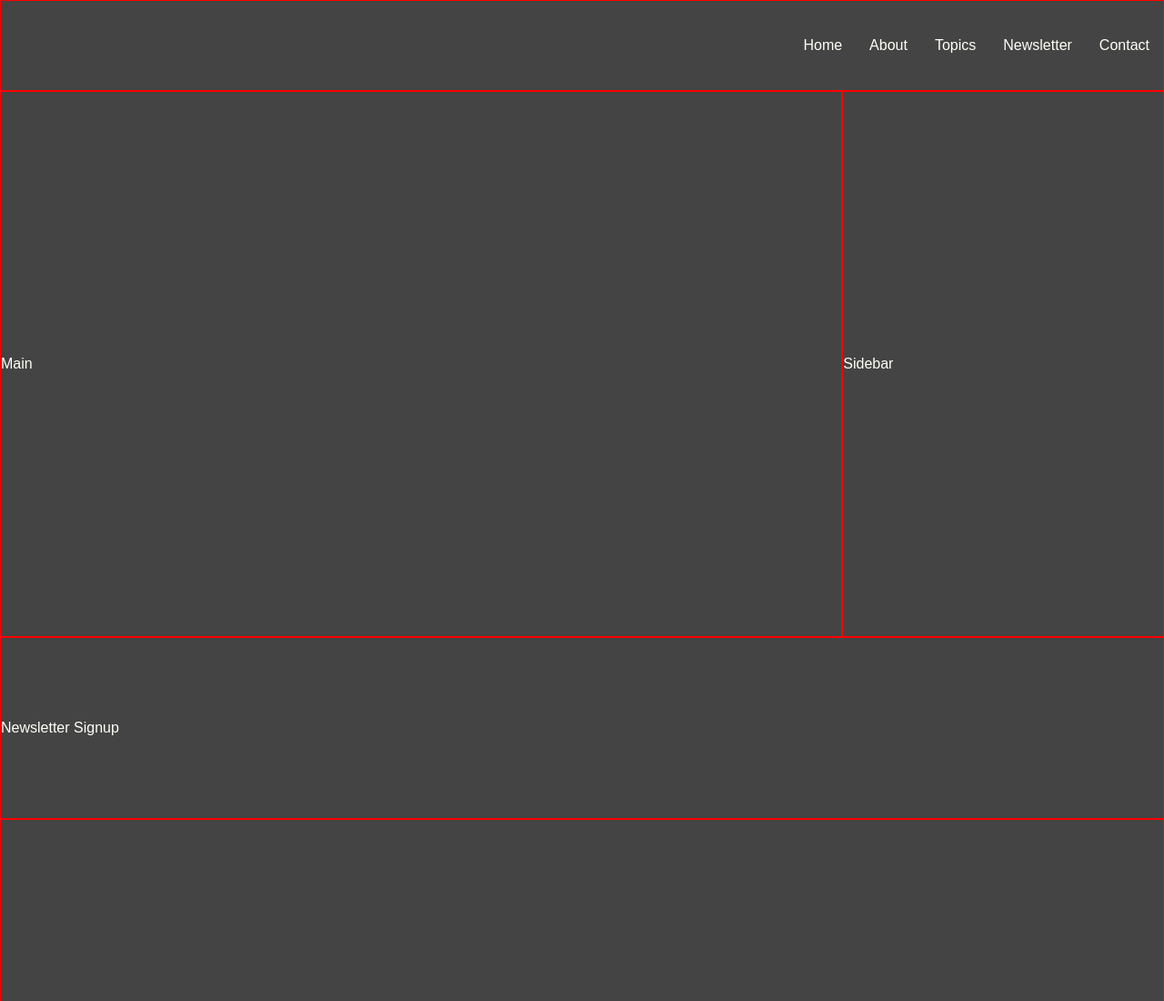
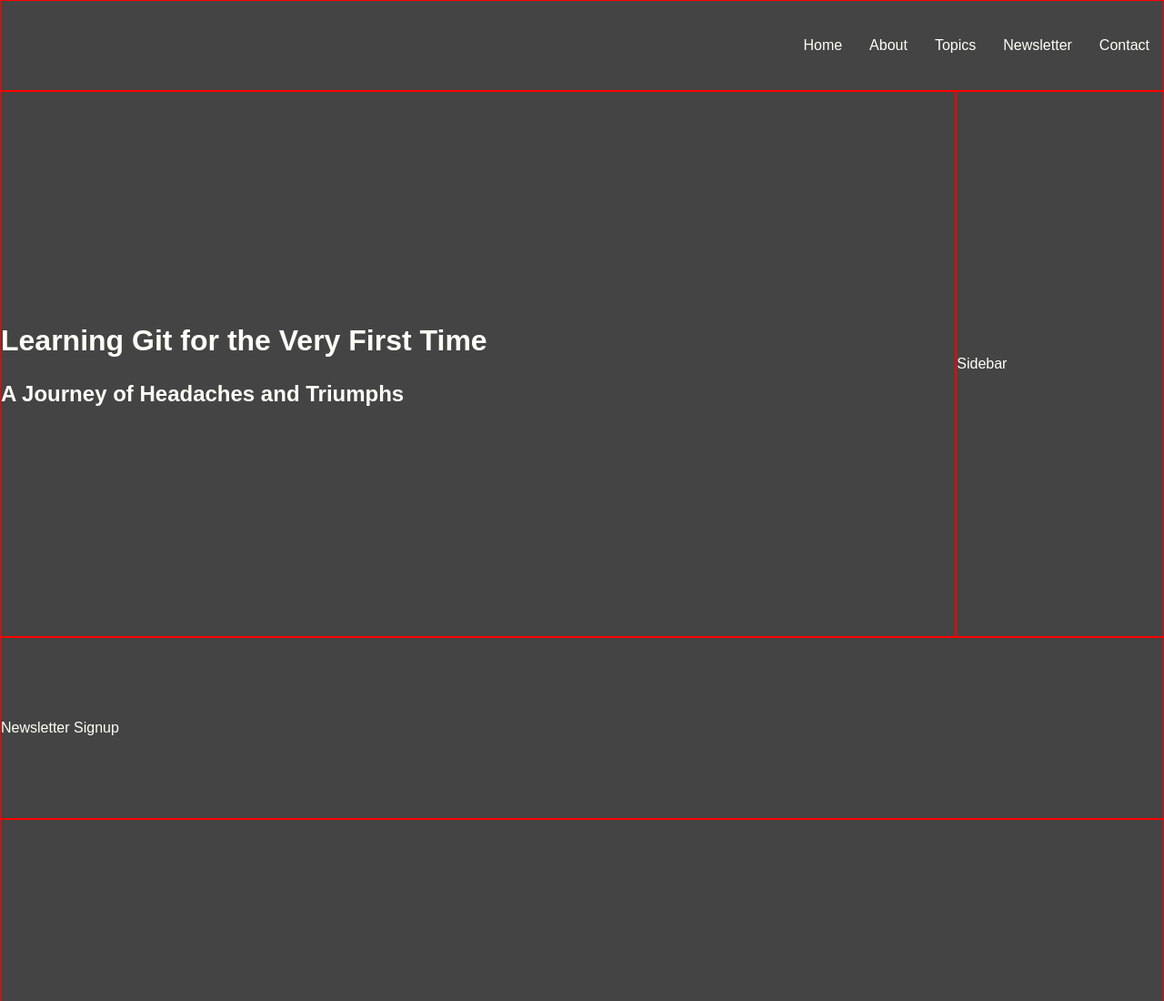
Before and after one commit to jayvarela/personal-blog-website, a plain HTML site: page index.html in a window 1280 px wide. Shown: the top 1100 px of the page at 91% size. Drawn offline with Linux system fonts and the light colour scheme.

Commit message:
added card-title class to make text pop

```diff
--- a/index.html
+++ b/index.html
@@ -19,7 +19,12 @@
                 <li class="navbar-item"><a href="#contact" class="navbar-item-link">Contact</a></li>
             </ul>
         </div>
-        <div class="main">Main</div>
+        <div class="main">
+            <div class="card-title">
+                <h1>Learning Git for the Very First Time</h1>
+                <h2>A Journey of Headaches and Triumphs</h2>
+            </div>
+        </div>
         <div class="sidebar">Sidebar</div>
         <div class="newsletter">Newsletter Signup</div>
         <div class="topics">Topics</div>
```
